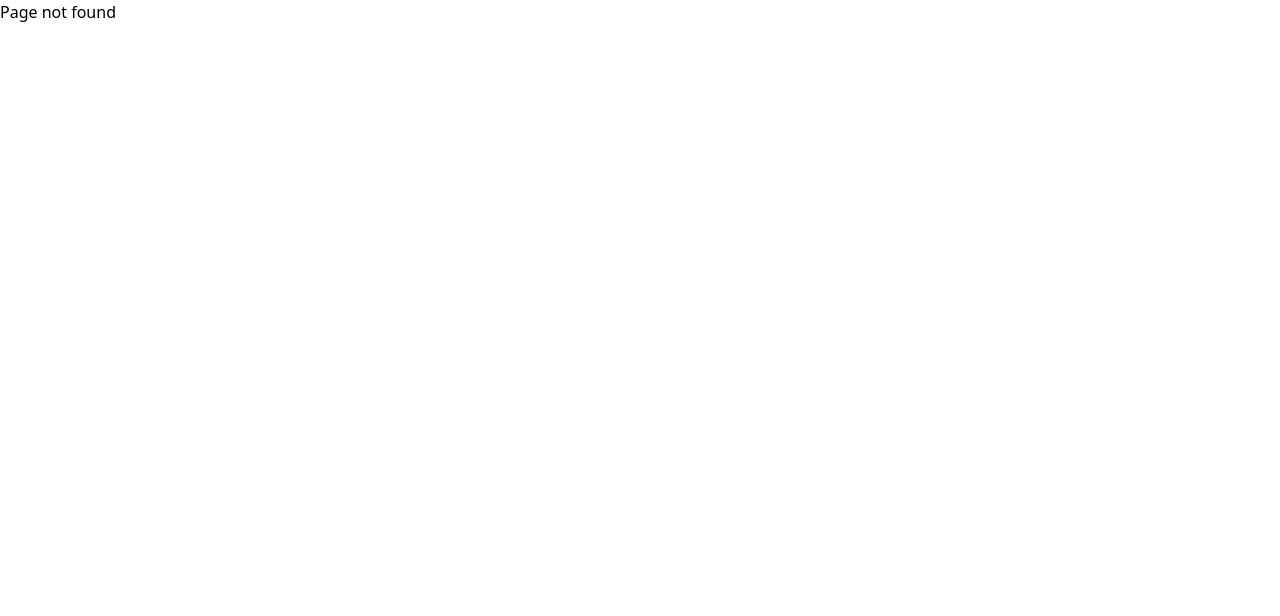
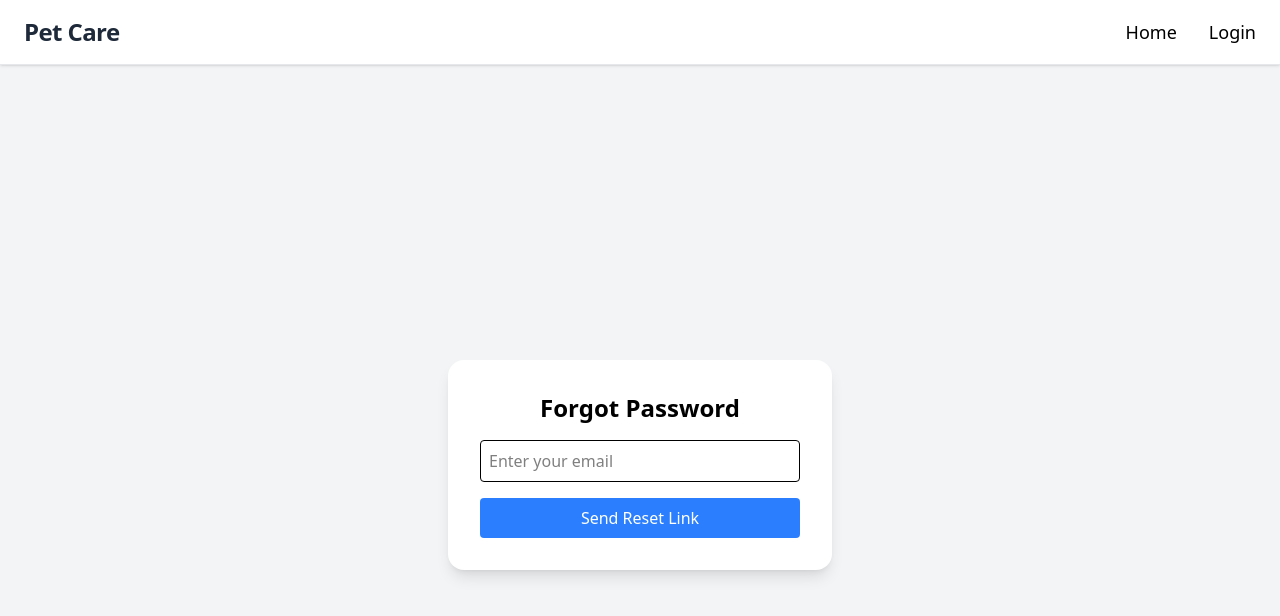
Before and after one commit to Aniket0020/Petcare, a React (Vite) app in the folder client/: page /forgot-password in a window 1280 px wide. Before the commit this address had no page. Shown: the top 616 px of the page. Built offline with nearby package versions, Linux system fonts and the light colour scheme.

Commit message:
routing changes

```diff
--- a/client/src/App.jsx
+++ b/client/src/App.jsx
@@ -14,6 +14,10 @@ import CreatePet from "./components/CreatePet";
 import ProfileList from "./components/ProfileList";
 import PublicPetCard from "./components/PublicPetCard";
 
+// ✅ New pages
+import ForgotPassword from "./pages/ForgotPassword";
+import ResetPassword from "./pages/ResetPassword";
+
 function App() {
   return (
     <Router>
@@ -22,11 +26,17 @@ function App() {
         <Route element={<PublicLayout />}>
           <Route path="/" element={<Home />} />
           <Route path="/login" element={<Login />} />
-          <Route path="/register" element={<Register />} />
+          <Route path="/register/:code" element={<Register />} />
+          <Route path="*" element={<Register />} /> {/* fallback */}
+          {/* Password Reset */}
+          <Route path="/forgot-password" element={<ForgotPassword />} />
+          <Route
+            path="/reset-password/:id/:token"
+            element={<ResetPassword />}
+          />
         </Route>
 
         {/* Private Routes */}
-
         <Route
           element={
             <PrivateRoute>
--- a/client/src/components/ActivateQR.jsx
+++ b/client/src/components/ActivateQR.jsx
@@ -1,45 +1,63 @@
 import { useState } from "react";
+import axios from "axios";
 
 const ActivateQR = () => {
   const [code, setCode] = useState("");
   const [petId, setPetId] = useState("");
   const [message, setMessage] = useState("");
+  const [loading, setLoading] = useState(false);
 
-  const handleActivate = async () => {
+  const handleActivate = async (e) => {
+    e.preventDefault(); // prevent form reload
+
     if (!code || !petId) {
-      return setMessage("Please enter both Activation Code and Pet ID");
+      setMessage("❌ Please enter both Activation Code and Pet ID");
+      return;
     }
 
+    setLoading(true);
+    setMessage("");
+
     try {
-      const res = await fetch("http://localhost:3000/QR/activate", {
-        method: "POST",
-        headers: { "Content-Type": "application/json" },
-        body: JSON.stringify({ code, petId }),
+      const res = await axios.post("http://localhost:3000/QR/activate", {
+        code,
+        petId,
       });
 
-      const data = await res.json();
-
-      if (res.ok) {
-        setMessage(`✅ Activated! Pet Profile: ${data.petProfileUrl}`);
-      } else {
-        setMessage(`❌ ${data.message}`);
-      }
+      // Axios automatically throws on non-2xx status
+      setMessage(`✅ Activated! Pet Profile: ${res.data.petProfileUrl}`);
+      setCode("");
+      setPetId("");
     } catch (err) {
       console.error(err);
-      setMessage("❌ Server Error");
+
+      // Axios error handling
+      if (err.response) {
+        // Server responded with status other than 2xx
+        setMessage(`❌ ${err.response.data.message || "Error activating QR"}`);
+      } else if (err.request) {
+        // Request was made but no response
+        setMessage("❌ No response from server");
+      } else {
+        // Something else happened
+        setMessage("❌ Request error");
+      }
+    } finally {
+      setLoading(false);
     }
   };
 
   return (
     <div className="max-w-md mx-auto mt-10 p-6 border rounded-md shadow">
-      <h2 className="text-xl font-bold mb-4">Activate Pet Tag</h2>
+      <h2 className="text-xl font-bold mb-4 text-center">Activate Pet Tag</h2>
 
+      <form onSubmit={handleActivate} className="flex flex-col gap-3">
         <input
           type="text"
           placeholder="Enter Activation Code"
           value={code}
           onChange={(e) => setCode(e.target.value)}
-        className="w-full mb-3 px-3 py-2 border rounded"
+          className="w-full px-3 py-2 border rounded"
         />
 
         <input
@@ -47,15 +65,19 @@ const ActivateQR = () => {
           placeholder="Enter Pet ID"
           value={petId}
           onChange={(e) => setPetId(e.target.value)}
-        className="w-full mb-3 px-3 py-2 border rounded"
+          className="w-full px-3 py-2 border rounded"
         />
 
         <button
-        onClick={handleActivate}
-        className="w-full bg-blue-600 text-white py-2 rounded hover:bg-blue-700"
+          type="submit"
+          disabled={loading}
+          className={`w-full py-2 rounded text-white ${
+            loading ? "bg-gray-400" : "bg-blue-600 hover:bg-blue-700"
+          }`}
         >
-        Activate QR
+          {loading ? "Activating..." : "Activate QR"}
         </button>
+      </form>
 
       {message && <p className="mt-4 text-sm text-center">{message}</p>}
     </div>
--- a/client/src/components/PetList.jsx
+++ b/client/src/components/PetList.jsx
@@ -3,12 +3,7 @@ import axios from "axios";
 import { Link } from "react-router-dom";
 import { jwtDecode } from "jwt-decode";
 
-// Spinner Component
-const LoadingSpinner = () => (
-    <div className="flex justify-center items-center h-[50vh]">
-        <div className="w-8 h-8 border-4 border-t-4 border-blue-500 rounded-full animate-spin"></div>
-    </div>
-);
+
 
 // Decode JWT Role
 const getUserRole = () => {
@@ -44,7 +39,7 @@ const PetList = () => {
       const role = getUserRole();
       setUserRole(role);
 
-            const res = await axios.get( `${URL}/pet`, {
+      const res = await axios.get(`${URL}/pet`, {
         headers: {
           Authorization: `Bearer ${token}`,
         },
@@ -72,7 +67,8 @@ const PetList = () => {
     if (debounceTimer) clearTimeout(debounceTimer);
 
     const timer = setTimeout(() => {
-            const filtered = pets.filter((pet) =>
+      const filtered = pets.filter(
+        (pet) =>
           pet.name.toLowerCase().includes(searchTerm.toLowerCase()) ||
           (pet.owner?.name &&
             pet.owner.name.toLowerCase().includes(searchTerm.toLowerCase()))
@@ -84,7 +80,14 @@ const PetList = () => {
     // eslint-disable-next-line react-hooks/exhaustive-deps
   }, [searchTerm, pets]);
 
-    if (loading) return <LoadingSpinner />;
+  // Spinner Component
+  if (loading) {
+    return (
+      <div className="flex items-center justify-center min-h-screen">
+        <div className="animate-spin rounded-full h-12 w-12 border-t-4 border-blue-500"></div>
+      </div>
+    );
+  }
 
   if (error) {
     return (
@@ -99,13 +102,6 @@ const PetList = () => {
       </div>
     );
   }
-
-
-
-
-
-
-
 
   return (
     <div className="p-6 h-[100vh] max-w-8xl mx-auto bg-gradient-to-br from-blue-50 to-indigo-50">
@@ -125,9 +121,9 @@ const PetList = () => {
         </div>
       )}
 
-
       <div
-                className={`grid gap-6 ${filteredPets?.length === 1
+        className={`grid gap-6 ${
+          filteredPets?.length === 1
             ? "place-items-center"
             : "md:grid-cols-2 lg:grid-cols-3"
         }`}
@@ -139,7 +135,6 @@ const PetList = () => {
         ) : (
           filteredPets.map((pet) => (
             <div>
-
               <Link key={pet._id} to={`/pets/${pet._id}`} className="block">
                 <div className="bg-white min-w-[300px] p-6 rounded-lg shadow-lg hover:shadow-xl transition duration-300 transform hover:scale-105">
                   <div className="flex justify-center mb-4">
@@ -159,10 +154,7 @@ const PetList = () => {
                     Weight: {pet.weight} kg
                   </p>
                 </div>
-
-
               </Link>
-
             </div>
           ))
         )}
--- /dev/null
+++ b/client/src/pages/ForgotPassword.jsx
@@ -0,0 +1,50 @@
+import React, { useState } from "react";
+import axios from "axios";
+
+const ForgotPassword = () => {
+  const [email, setEmail] = useState("");
+  const [message, setMessage] = useState("");
+
+  const handleSubmit = async (e) => {
+    e.preventDefault();
+    try {
+      const res = await axios.post(
+        "http://localhost:3000/auth/forgot-password",
+        { email }
+      );
+      setMessage(res.data);
+    } catch (error) {
+      setMessage("Something went wrong. Try again.");
+    }
+  };
+
+  return (
+    <div className="flex items-center justify-center h-screen bg-gray-100">
+      <form
+        onSubmit={handleSubmit}
+        className="bg-white p-8 rounded-2xl shadow-lg w-96"
+      >
+        <h2 className="text-2xl font-bold mb-4 text-center">Forgot Password</h2>
+        <input
+          type="email"
+          placeholder="Enter your email"
+          value={email}
+          onChange={(e) => setEmail(e.target.value)}
+          className="w-full border p-2 mb-4 rounded"
+          required
+        />
+        <button
+          type="submit"
+          className="w-full bg-blue-500 text-white py-2 rounded hover:bg-blue-600"
+        >
+          Send Reset Link
+        </button>
+        {message && (
+          <p className="mt-4 text-center text-sm text-gray-700">{message}</p>
+        )}
+      </form>
+    </div>
+  );
+};
+
+export default ForgotPassword;
--- a/client/src/pages/Login.jsx
+++ b/client/src/pages/Login.jsx
@@ -126,6 +126,7 @@ const Login = () => {
                 >
                   {loading ? "Logging in..." : "Login"}
                 </button>
+                <Link to="/forgot-password">ForgotPassword</Link>
               </Form>
             )}
           </Formik>
--- /dev/null
+++ b/client/src/pages/ResetPassword.jsx
@@ -0,0 +1,64 @@
+import React, { useState } from "react";
+import { useParams, useNavigate } from "react-router-dom";
+
+const ResetPassword = () => {
+  const { id, token } = useParams();
+  const [password, setPassword] = useState("");
+  const [message, setMessage] = useState("");
+  const navigate = useNavigate();
+
+  const handleSubmit = async (e) => {
+    e.preventDefault();
+    try {
+      const res = await fetch(
+        `http://localhost:3000/auth/reset-password/${id}/${token}`,
+        {
+          method: "POST",
+          headers: {
+            "Content-Type": "application/json",
+          },
+          body: JSON.stringify({ password }),
+        }
+      );
+
+      const data = await res.text();
+      setMessage(data);
+
+      if (res.ok) {
+        setTimeout(() => navigate("/login"), 2000); // redirect after 2s
+      }
+    } catch (error) {
+      setMessage("Something went wrong. Try again.");
+    }
+  };
+
+  return (
+    <div className="flex items-center justify-center h-screen bg-gray-100">
+      <form
+        onSubmit={handleSubmit}
+        className="bg-white p-8 rounded-2xl shadow-lg w-96"
+      >
+        <h2 className="text-2xl font-bold mb-4 text-center">Reset Password</h2>
+        <input
+          type="password"
+          placeholder="Enter new password"
+          value={password}
+          onChange={(e) => setPassword(e.target.value)}
+          className="w-full border p-2 mb-4 rounded"
+          required
+        />
+        <button
+          type="submit"
+          className="w-full bg-green-500 text-white py-2 rounded hover:bg-green-600"
+        >
+          Reset Password
+        </button>
+        {message && (
+          <p className="mt-4 text-center text-sm text-gray-700">{message}</p>
+        )}
+      </form>
+    </div>
+  );
+};
+
+export default ResetPassword;
```
Also changed, not shown: 1 other file (tests, documents, lock files or other folders). Lines whose indentation alone changed are shown as unchanged.
